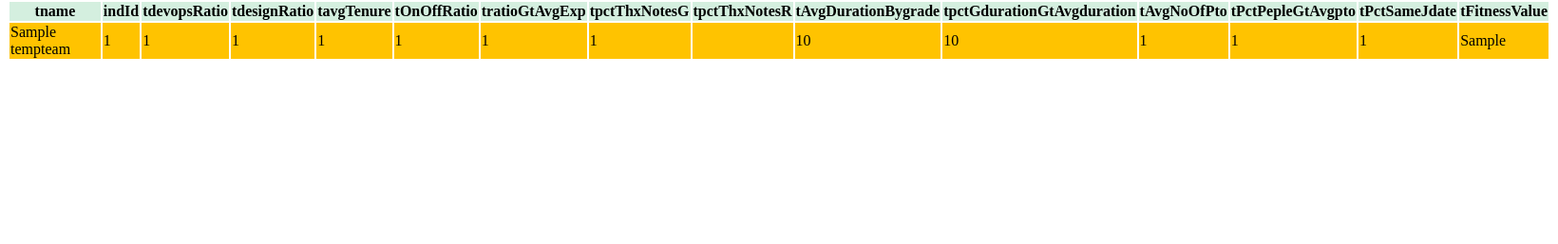
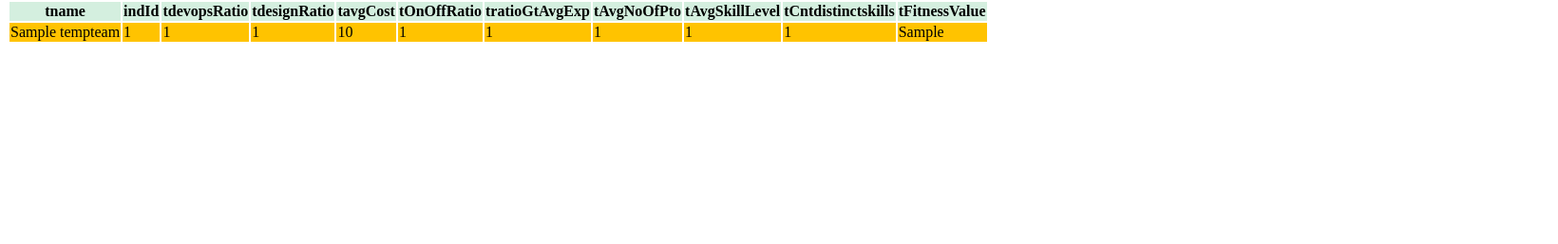
Before and after one commit to baski1978/smartteam2, a Django app: template site_smartteam/templates/projectteams.html in a window 1640 px wide. Shown: the part 43-300 px from the top of the page at 95% size. Run offline with Django 3.2, Linux system fonts and the light colour scheme; the template is opened without the code that fills it: values that come from a table or form of the project are taken from there, others are empty; tables that the repository leaves empty hold one stand-in row (values such as "Sample post").

Commit message:
comit comit

```diff
--- a/site_smartteam/loadfile/models.py
+++ b/site_smartteam/loadfile/models.py
@@ -5,17 +5,13 @@ class TempTeam(models.Model):
     indId = models.IntegerField()
     tdevopsRatio = models.IntegerField()
     tdesignRatio = models.IntegerField()
-    tavgTenure = models.IntegerField()
+    tavgCost = models.IntegerField()
     tOnOffRatio = models.IntegerField()
     tratioGtAvgExp = models.IntegerField()
-    tpctThxNotesG = models.IntegerField()
-    tpctThxNotesR = models.IntegerField()
-    tAvgDurationBygrade = models.IntegerField()
-    tpctGdurationGtAvgduration = models.IntegerField()
     tAvgNoOfPto = models.IntegerField()
-    tPctPepleGtAvgpto = models.IntegerField()
-    tPctSameJdate = models.IntegerField()
-    tFitnessValue = models.IntegerField()
+    tAvgSkillLevel = models.IntegerField()
+    tCntdistinctskills = models.IntegerField()
+    tFitnessValue = models.CharField(max_length=20)
 
 class Individuals(models.Model):
     indId              = models.IntegerField()
@@ -36,3 +32,6 @@ class Individuals(models.Model):
 class Prjnumbers(models.Model):
     prjID = models.AutoField(primary_key=True)
     tag=models.CharField(max_length=3,default='prj')
+
+class IndConsidered(models.Model):
+    indId= models.IntegerField()
--- a/site_smartteam/templates/empdetails.html
+++ b/site_smartteam/templates/empdetails2.html
@@ -1,7 +1,7 @@
 <!DOCTYPE html>
 <html>
 <head>
-    <title>smart teams</title>
+    <title>smart teamssdasdsadasd2</title>
 </head>
 
 <body>
--- a/site_smartteam/templates/projectteams.html
+++ b/site_smartteam/templates/projectteams.html
@@ -22,16 +22,12 @@
                 <th>indId</th>
                 <th>tdevopsRatio</th>
                 <th>tdesignRatio</th>
-                <th>tavgTenure</th>
+                <th>tavgCost</th>
                 <th>tOnOffRatio</th>
                 <th>tratioGtAvgExp</th>
-                <th>tpctThxNotesG</th>
-                <th>tpctThxNotesR</th>
-                <th>tAvgDurationBygrade</th>
-                <th>tpctGdurationGtAvgduration</th>
                 <th>tAvgNoOfPto</th>
-                <th>tPctPepleGtAvgpto</th>
-                <th>tPctSameJdate</th>
+                <th>tAvgSkillLevel</th>
+                <th>tCntdistinctskills</th>
                 <th>tFitnessValue</th>
             </tr>
         </thead>
@@ -46,16 +42,12 @@
                         <td>{{ x.indId }}</td>
                         <td>{{ x.tdevopsRatio }}</td>
                         <td>{{ x.tdesignRatio }}</td>
-                        <td>{{ x.tavgTenure }}</td>
+                        <td>{{ x.tavgCost  }}</td>
                         <td>{{ x.tOnOffRatio }}</td>
                         <td>{{ x.tratioGtAvgExp }}</td>
-                        <td>{{ x.tpctThxNotesG }}</td>
-                        <td>{{ x.indThxNotesR }}</td>
-                        <td>{{ x.tAvgDurationBygrade }}</td>
-                        <td>{{ x.tpctGdurationGtAvgduration }}</td>
-                        <td>{{ x.tAvgNoOfPto }}</td>
-                        <td>{{ x.tPctPepleGtAvgpto }}</td>
-                        <td>{{ x.tPctSameJdate}}</td>
+                        <td>{{ x.tAvgNoOfPto  }}</td>
+                        <td>{{ x.tAvgSkillLevel  }}</td>
+                        <td>{{ x.tCntdistinctskills  }}</td>
                         <td>{{ x.tFitnessValue}}</td>
                     </tr>
             {% endfor %}
```
Also changed, not shown: site_smartteam/loadfile/views.py (+68 -44 lines), site_smartteam/db.sqlite3, site_smartteam/loadfile/migrations/0003_prjnumbers_tempteam.py (added), site_smartteam/loadfile/migrations/0004_auto_20200221_1917.py (added), site_smartteam/loadfile/migrations/0005_indconsidered.py (added).
